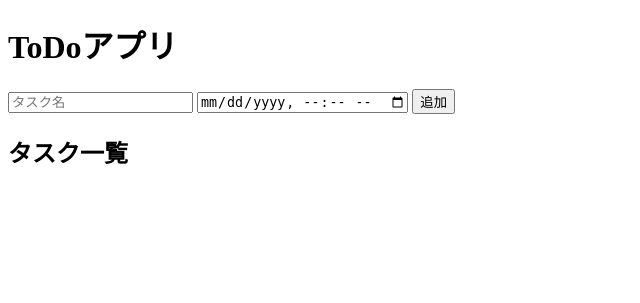
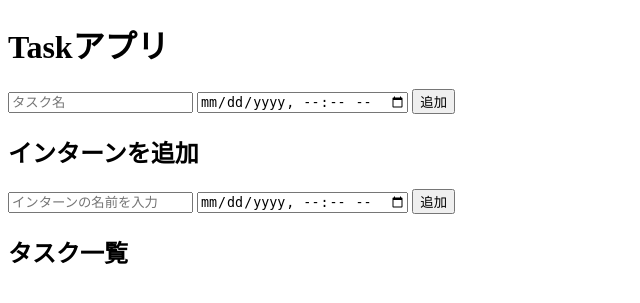
Before and after one commit to Rei-0a/58hackathon2024, a Flask app: page / in a window 1280 px wide. Shown: the top 303 px of the page, without its empty margins (0-640 px from the left). Run offline with Flask 3, Linux system fonts and the light colour scheme.

Commit message:
add app.py

```diff
--- a/58hackathon-app/app.py
+++ b/58hackathon-app/app.py
@@ -15,15 +15,37 @@
     def __repr__(self):
         return f'<Task {self.title}>'
 
+class Intern(db.Model):
+    id = db.Column(db.Integer, primary_key=True)
+    title = db.Column(db.String(200), nullable=False)
+    due_date = db.Column(db.DateTime, nullable=False)
+
+    def __repr__(self):
+        return f'<Intern {self.title}>'
+
 with app.app_context():
     db.create_all()
 
 @app.route('/')
 def index():
-    tasks = Task.query.order_by(Task.due_date).all()  # 日付順にソート
-    return render_template('app.html', tasks=tasks)
+    tasks = Task.query.all()  # タスクをすべて取得
+    interns = Intern.query.all()  # インターンをすべて取得
+    combined = []
 
-@app.route('/add', methods=['POST'])
+    # タスクの情報を追加
+    for task in tasks:
+        combined.append((task.title, task.due_date, 'task',task.id))  # タスクの情報をタプルとして追加
+
+    # インターンの情報を追加
+    for intern in interns:
+        combined.append((intern.name, intern.start_date, 'intern',intern.id))  # インターンの情報をタプルとして追加
+
+    # 日付でソート（タスクの締切日とインターンの開始日を比較）
+    combined.sort(key=lambda x: (x[1] is None, x[1]))  # Noneを最後にし、日付でソート
+
+    return render_template('app.html', combined=combined)
+
+@app.route('/add_task', methods=['POST'])
 def add_task():
     title = request.form['title']
     due_date = datetime.fromisoformat(request.form['due_date'])
@@ -32,12 +54,32 @@
     db.session.commit()
     return redirect('/')
 
-@app.route('/delete/<int:task_id>',methods=['POST'])
-def delete(task_id):
-    task = Task.query.filter_by(id=task_id).first()
-    db.session.delete(task)
+@app.route('/add_intern', methods=['POST'])
+def add_intern():
+    title = request.form['title']
+    due_date = datetime.fromisoformat(request.form['due_date'])
+    new_intern = Task(title=title, due_date=due_date)
+    db.session.add(new_intern)
     db.session.commit()
     return redirect('/')
 
+@app.route('/delete/task/<int:task_id>',methods=['POST'])
+def delete_task(task_id):
+    task = Task.query.get(task_id)
+    if task:  # オブジェクトが存在するかチェック
+        db.session.delete(task)
+        db.session.commit()
+        return redirect('/')
+    return 'Task not found', 404
+
+@app.route('/delete/intern/<int:intern_id>',methods=['POST'])
+def delete_intern(intern_id):
+    intern = Intern.query.get(intern_id)
+    if intern:  # オブジェクトが存在するかチェック
+        db.session.delete(intern)
+        db.session.commit()
+        return redirect('/')
+    return 'Intern not found', 404
+
 if __name__ == '__main__':
     app.run(debug=True)
--- a/58hackathon-app/templates/app.html
+++ b/58hackathon-app/templates/app.html
@@ -5,21 +5,38 @@
     <title>ToDoアプリ</title>
 </head>
 <body>
-    <h1>ToDoアプリ</h1>
-    <form action="/add" method="POST">
+    <h1>Taskアプリ</h1>
+    <form action="/add_task" method="POST">
         <input type="text" name="title" placeholder="タスク名" required>
+        <input type="datetime-local" name="due_date" required>
+        <button type="submit">追加</button>
+    </form>
+
+    <h2>インターンを追加</h2>
+    <form action="/add_intern" method="post">
+        <input type="text" name="title" placeholder="インターンの名前を入力"required>
         <input type="datetime-local" name="due_date" required>
         <button type="submit">追加</button>
     </form>
 
     <h2>タスク一覧</h2>
     <ul>
-        {% for task in tasks %}
-            <li>
-                {{ task.title }} - {{ task.due_date.strftime('%Y-%m-%d %H:%M') }}
-                <form method="POST" action="/delete/{{ task.id }}">
-                <button type="submit">Delete</button>
-            </li>
+        {% for item in combined %}
+            {% if item[2] == 'task' %}
+                <li>
+                    タスク: {{ item[0] }} - 締切: {{ item[1] }}
+                    <form method='POST' action="/delete/task/{{ item[3] }}">
+                        <button type="submit">Delete</button>
+                    </form>
+                </li>
+            {% else %}
+                <li>
+                    インターン: {{ item[0] }} - 開始日: {{ item[1] }}
+                    <form method='POST' action="/delete/intern/{{ item[3] }}">
+                        <button type="submit">Delete</button>
+                    </form>
+                </li>
+            {% endif %}
         {% endfor %}
     </ul>
 </body>
```
